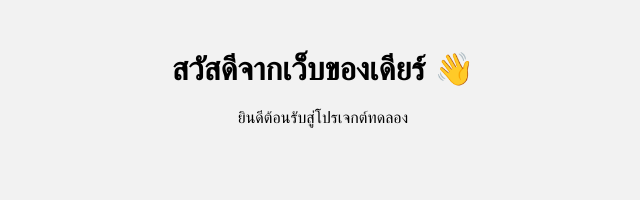
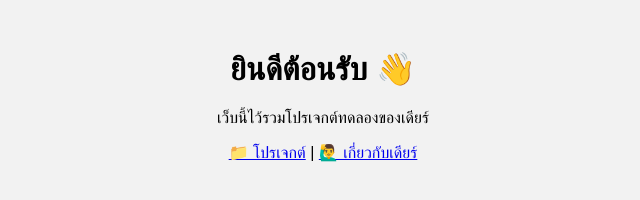
Before and after one commit to goodmaker20/GTK, a plain HTML site: page index.html in a window 1280 px wide. Shown: the whole page, without its empty margins (317-957 px from the left). Drawn offline with Linux system fonts and the light colour scheme.

Commit message:
Update index.html

```diff
--- a/index.html
+++ b/index.html
@@ -6,7 +6,12 @@
   <link rel="stylesheet" href="style.css">
 </head>
 <body>
-  <h1>สวัสดีจากเว็บของเดียร์ 👋</h1>
-  <p>ยินดีต้อนรับสู่โปรเจกต์ทดลอง</p>
+  <h1>ยินดีต้อนรับ 👋</h1>
+  <p>เว็บนี้ไว้รวมโปรเจกต์ทดลองของเดียร์</p>
+
+  <nav>
+    <a href="projects.html">📁 โปรเจกต์</a> |
+    <a href="about.html">🙋‍♂️ เกี่ยวกับเดียร์</a>
+  </nav>
 </body>
 </html>
```
